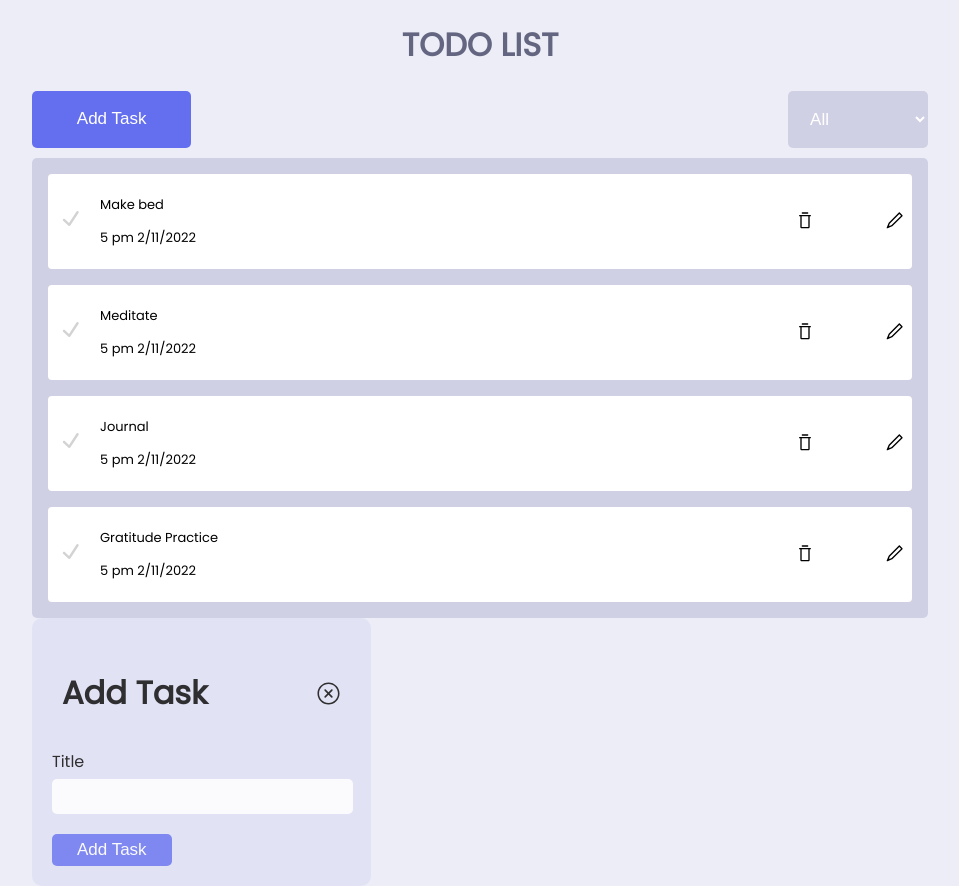
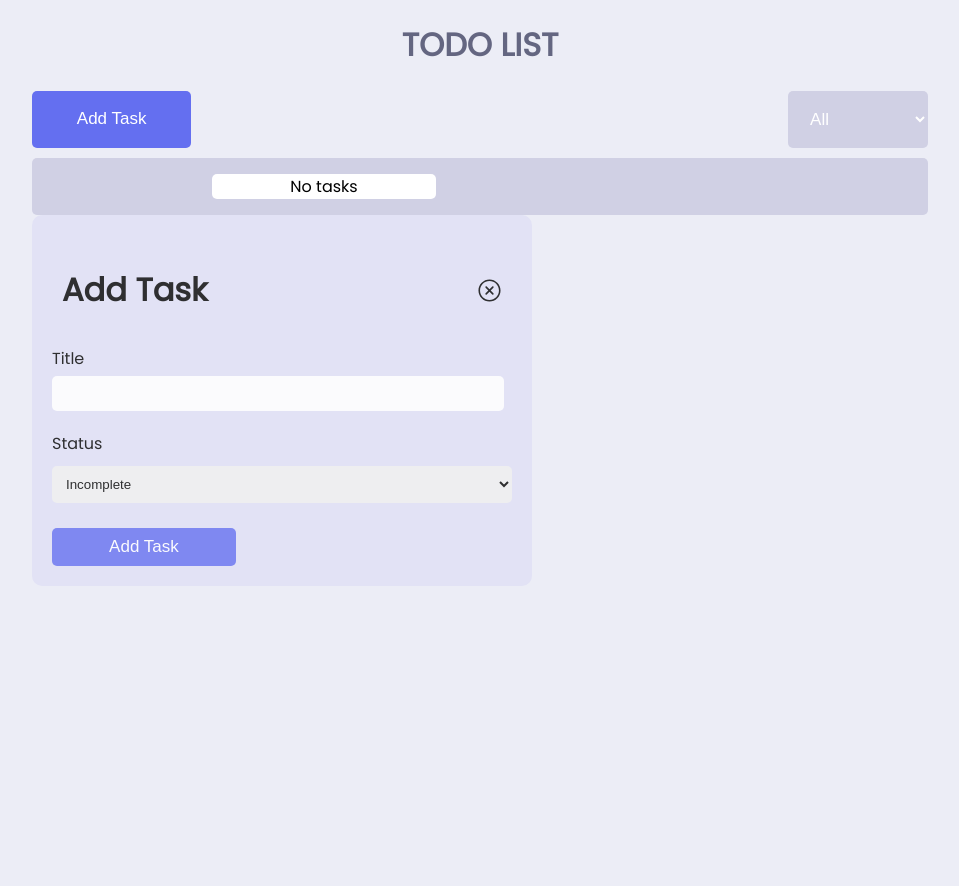
Before and after one commit to Mala-18/ToDoApp, a React (Create React App) app: page / in a window 1280 px wide. Both pictures are taken after a click on the button "Add Task". Shown: the whole page, without its empty margins (160-1119 px from the left). After the commit the page ends 800 px from the top, so only its background shows below. Built offline with nearby package versions, Linux system fonts and the light colour scheme.

Commit message:
[Mala] Added notification functionality

```diff
--- a/package.json
+++ b/package.json
@@ -6,9 +6,12 @@
     "@testing-library/jest-dom": "^5.16.5",
     "@testing-library/react": "^13.4.0",
     "@testing-library/user-event": "^13.5.0",
+    "animate.css": "^4.1.1",
     "react": "^18.2.0",
     "react-dom": "^18.2.0",
     "react-icons": "^4.7.1",
+    "react-notifications": "^1.7.4",
+    "react-notifications-component": "^4.0.1",
     "react-scripts": "5.0.1",
     "reactjs-popup": "^2.0.5",
     "web-vitals": "^2.1.4"
--- a/src/App.js
+++ b/src/App.js
@@ -1,3 +1,6 @@
+
+import NotificationContainer from 'react-notifications/lib/NotificationContainer';
+import 'react-notifications/lib/notifications.css';
 import './App.css';
 import Header from './Components/Header';
 import Navbar from './Components/Navbar';
@@ -11,6 +14,7 @@ function App() {
         <Header/>
         <Navbar/>
         {/* <Items/> */}
+        <NotificationContainer/>
       </div>
     );
 }
--- a/src/Components/ItemsList.css
+++ b/src/Components/ItemsList.css
@@ -14,6 +14,14 @@
     padding: 0.5rem;
     font-size: small;
     position: relative;
+}
+
+.items-text-notask{
+    width: 25%;
+    text-align: center;
+    background-color: white;
+    margin-left: 180px;
+    border-radius: 5px;
 }
 
 .items-text{
@@ -42,16 +50,14 @@
 }
 
 .before{
-    color: lightgrey;
+    color: grey;
 }
 
 .after{
     color: black;
+    font-style: italic;
 }
 
-.after > p{
-    text-decoration: line-through;
-}
 
 .update-popup{
     background-color: #e0e0f5;
--- a/src/Components/ItemsList.js
+++ b/src/Components/ItemsList.js
@@ -1,25 +1,33 @@
 import "./ItemsList.css"
+import { NotificationManager } from 'react-notifications';
 import { RxTrash,RxPencil1,RxCheck,RxCrossCircled } from "react-icons/rx"
 import { useState } from "react"
 
 function ItemsList({ allTasks, removeTasks, text, dateAndTime, isComplete}){
 
     const [style,setStyle] = useState("before");
+    const [title,setTitle] = useState("");
     const [edit,setEdit] = useState(false);
 
     const changeStyle = () => {
-        style === "before" ? setStyle("after") : setStyle("before");
-        if(!isComplete){
-            isComplete=true;
+        if( style === "before"){
+            setStyle("after");
+            var index=allTasks.findIndex(task=>task.text===text);
+            allTasks[index].isComplete="Complete";
+            removeTasks(allTasks);
         }
         else{
-            isComplete=false;
+            setStyle("before");
+            var index = allTasks.findIndex(task=>task.text===text);
+            allTasks[index].isComplete="Incomplete";
+            removeTasks(allTasks);
         }
     }
 
     const handleRemove = () => {
         const filteredTasks=allTasks.filter((task)=> task.text !== text);
         removeTasks(filteredTasks);
+        NotificationManager.error('Task deleted', 'Deleted!', 1000);
     }
 
     const editClick = () => {
@@ -36,16 +44,21 @@ function ItemsList({ allTasks, removeTasks, text, dateAndTime, isComplete}){
 
     return(
            <div>
-                <div className="items-list">
+                {
+                    text === "No tasks" ?
+                    <div className="items-text-notask">
+                        <p>{text}</p>
+                    </div>
+                    :
+                    <div>
+                        <div className="items-list" >
                         <div className="items-text" onClick={changeStyle}>
                             <div>
-                            <RxCheck size={29} className={style} />
+                                <RxCheck size={29} className={`${isComplete==="Complete" ? "after" : style}`}/>
                             </div>
                             <div>
-                            <div>
-                                <p>{text}</p>
+                                <p className={`${isComplete==="Complete" ? "after" : style}`}>{text}</p>
                                 <p>{dateAndTime}</p>
-                            </div>
                             </div>
                         </div>
                         <div className="items-btn">
@@ -53,7 +66,8 @@ function ItemsList({ allTasks, removeTasks, text, dateAndTime, isComplete}){
                             <RxPencil1 size={20} onClick={editClick}/>
                         </div>
                         </div>
-                {
+                    </div>
+                }{
                         edit ?
                         <div>
                             <div className="update-main">
@@ -65,11 +79,11 @@ function ItemsList({ allTasks, removeTasks, text, dateAndTime, isComplete}){
                                     <div className="update-popup-form">
                                         <form onSubmit={handleUpdateSubmit}>
                                             <label className="update-btn-title"> Title
-                                            <input type="text" />
+                                                <input type="text" value={title} onChange={(e)=>setTitle(e.target.value)}/>
                                             </label>
 
                                             <label className="navbar-btn-status"> Status
-                                            <select name="status" id="status" >
+                                                <select name="status" id="status">
                                                     <option>Complete</option>
                                                     <option>Incomplete</option>
                                                 </select>
--- a/src/Components/Navbar.js
+++ b/src/Components/Navbar.js
@@ -1,7 +1,12 @@
 import "./Navbar.css"
+// import { store } from 'react-notifications-component';
+// import 'react-notifications-component/dist/theme.css';
+// import 'animate.css';
 import ItemsList from "./ItemsList";
 import {useState} from 'react'
 import { RxCrossCircled } from "react-icons/rx"
+import { NotificationManager } from 'react-notifications';
+
 
 function Navbar(){
 
@@ -16,28 +21,10 @@ function Navbar(){
 
     const [title,setTitle] = useState("");
     const [status,setStatus] = useState("All");
+    const [secondStatus, setSecondStatus] = useState("Incomplete");
     const [popup,setPopup] = useState(false);
     const [items,setItems] = useState([
-        {
-            text:"Make bed",
-            dateAndTime:currentDateTime(),
-            isComplete: false
-        },
-        {
-            text:"Meditate",
-            dateAndTime:currentDateTime(),
-            isComplete: true
-        },
-        {
-            text:"Journal",
-            dateAndTime:currentDateTime(),
-            isComplete: false
-        },
-        {
-            text:"Gratitude Practice",
-            dateAndTime:currentDateTime(),
-            isComplete: true
-        }
+
     ])
 
     const handleButtonClick = () => {
@@ -47,26 +34,45 @@ function Navbar(){
     const closePopup = () => {
         setPopup(false);
     }
-    const handleSubmit = event =>{
+    const handleSubmit = () =>{
         setPopup(false);
+        console.log("Inside handleSubmit func/Navbar.js")
+        console.log(secondStatus)
         setItems(prev=>
             [
                 ...prev,
                 {
                     text:title,
                     dateAndTime:currentDateTime(),
-                    isComplete:false
+                    isComplete:secondStatus
                 }
             ]
         );
+        NotificationManager.success('Task added', 'Success!', 2000);
+    }
 
-    }
+    // const addTaskNotification = () => {
+    //     store.addNotification({
+    //         title: 'Success',
+    //         message: 'Task is added successfully',
+    //         type: 'success',                         // 'default', 'success', 'info', 'warning'
+    //         container: 'bottom-right',                // where to position the notifications
+    //         animationIn: ["animated", "fadeIn"],     // animate.css classes that's applied
+    //         animationOut: ["animated", "fadeOut"],   // animate.css classes that's applied
+    //         dismiss: {
+    //           duration: 3000
+    //         }
+    //       })
+    //     }
+
 
 
     return(
         <div className="navbar">
             <div className="buttons">
-                <button  onClick={handleButtonClick} className="navbar-btn">Add Task</button>
+                <button  onClick={() => {
+                    handleButtonClick();
+                    }} className="navbar-btn">Add Task</button>
 
                 <select className="navbar-select" name="items" id="items" value={status} onChange={(e)=>setStatus(e.target.value)}>
                     <option>All</option>
@@ -77,21 +83,11 @@ function Navbar(){
             </div>
 
             <div className="items">
-                <>
-                    {console.log(status)}
-                </>
                 {
 
-                    // items.length===0 ?
-                    // <ItemsList text="No tasks found"/>
-                    // :
-                    // items.map(item=>{
-                    //     return(
-                    //         <ItemsList allTasks={items} removeTasks={setItems} text={item.text} dateAndTime={item.dateAndTime} isComplete={item.isComplete}/>
-                    //           )})
 
                     items.length===0?
-                    <ItemsList text="No tasks found"/>
+                    <ItemsList text="No tasks"/>
                     :
                     <div>
                         {
@@ -112,7 +108,7 @@ function Navbar(){
                                     <div>
                                         {
                                             items.map(item=>{
-                                                if(item.isComplete){
+                                                if(item.isComplete==="Complete"){
                                                     return(
                                                         <ItemsList allTasks={items} removeTasks={setItems} text={item.text} dateAndTime={item.dateAndTime} isComplete={item.isComplete}/>
                                                     )
@@ -126,7 +122,7 @@ function Navbar(){
                                     <div>
                                         {
                                             items.map(item=>{
-                                                if(!item.isComplete){
+                                                if(item.isComplete==="Incomplete"){
                                                     return(
                                                         <ItemsList allTasks={items} removeTasks={setItems} text={item.text} dateAndTime={item.dateAndTime} isComplete={item.isComplete}/>
                                                     )
@@ -159,12 +155,12 @@ function Navbar(){
                                         <input type="text" value={title} onChange={(e)=>setTitle(e.target.value)}/>
                                     </label>
 
-                                    {/* <label className="navbar-btn-status"> Status
-                                        <select name="status" id="status" value={status} onChange={(e)=>setStatus(e.target.value)}>
+                                    <label className="navbar-btn-status"> Status
+                                        <select name="status" id="status" value={secondStatus} onChange={(e)=>setSecondStatus(e.target.value)}>
                                             <option>Complete</option>
                                             <option>Incomplete</option>
                                         </select>
-                                    </label> */}
+                                    </label>
                                     <button type="submit" className="navbar-popup-btns-btn1" >Add Task</button>
 
                                 </form>
```
Also changed, not shown: 1 other file (tests, documents, lock files or other folders). Lines whose indentation alone changed are shown as unchanged.
